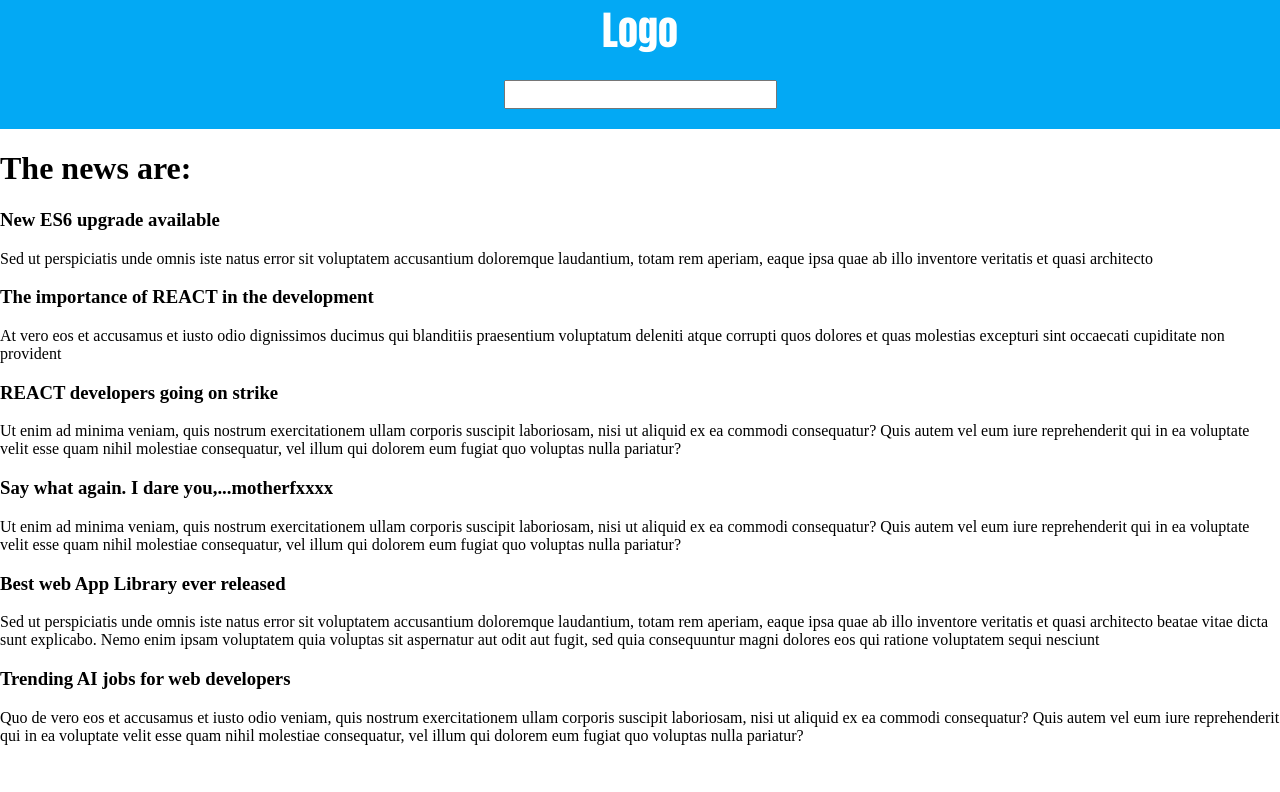
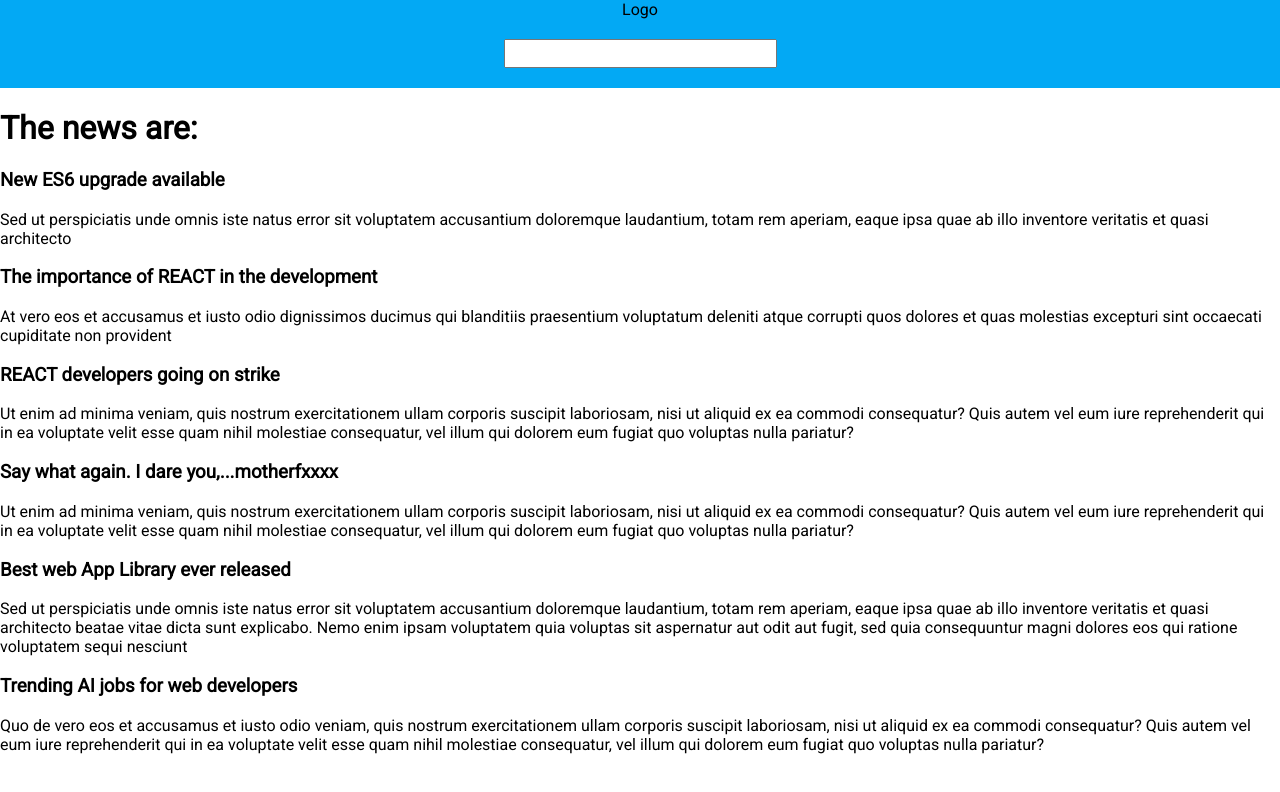
Before and after one commit to leosolanoh/newsApp, a React app: page / in a window 1280 px wide. Built offline with nearby package versions, Linux system fonts and the light colour scheme.

Commit message:
sync before new git run eject

```diff
--- a/public/index.html
+++ b/public/index.html
@@ -5,6 +5,7 @@
     <link rel="shortcut icon" href="%PUBLIC_URL%/favicon.ico" />
     <link href="https://fonts.googleapis.com/css?family=Source+Code+Pro" rel="stylesheet">
     <link href="https://fonts.googleapis.com/css?family=Anton" rel="stylesheet">
+    <link href="https://fonts.googleapis.com/css?family=Roboto" rel="stylesheet">
 
 
     <!--
--- a/src/components/header.js
+++ b/src/components/header.js
@@ -1,6 +1,6 @@
 import React, { Component } from 'react';
-import './header.css'
-
+//import './header.css'
+import classes from  '../css/styles.css';
 
 class Header extends Component {
 
@@ -21,8 +21,8 @@ class Header extends Component {
         return (
 
 
-        <header  >
-            <div className="logo">Logo</div>
+        <header  className={classes.logo}>
+            <div>Logo</div>
             <input onChange={this.inputChangeHandler} type='text' />
         </header>
         )
--- a/src/css/styles.css
+++ b/src/css/styles.css
@@ -1,5 +1,6 @@
 body {
     margin:0;
+    font-family: 'Roboto'
 }
 
 header{
@@ -18,5 +19,7 @@ header input{
 }
 
 .news_item {
-    background: red
+    padding:20px;
+    box-sizing: border-box;
+    border-bottom: 1px solid grey;
 }
```
